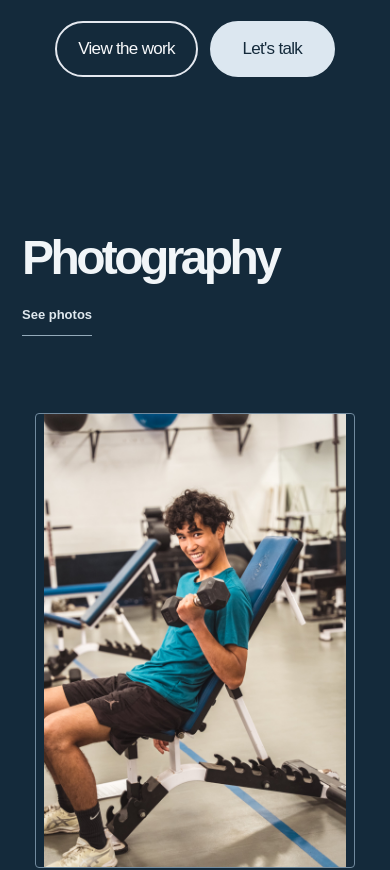
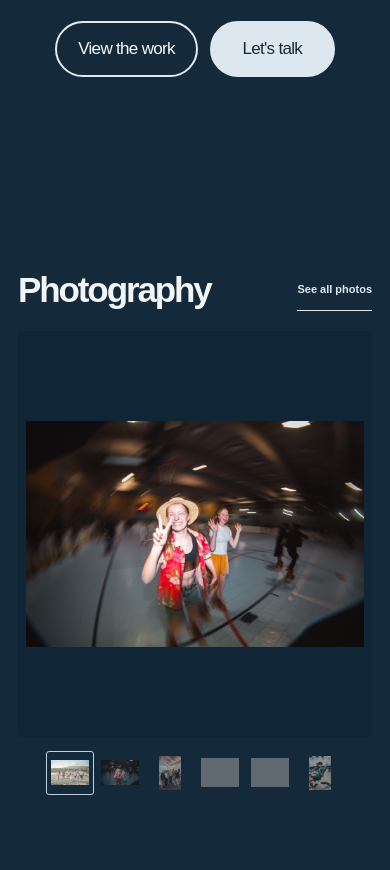
Before and after one commit to aidanmccormick1/mccormick-media, a website built with Parcel: page index.html in a window 390 px wide. Shown: the part 711-1581 px from the top of the page. Built offline with nearby package versions, Linux system fonts and the light colour scheme; grey boxes are pictures that could not be loaded.

Commit message:
Add featured photography carousel to homepage

```diff
--- a/app.js
+++ b/app.js
@@ -1,6 +1,7 @@
 import { archivePhotos as originalArchivePhotos } from '/data/photo-archive.js';
 const wallOrder = [0,18,9,25,4,22,11,2,1,27,15,3,12,20,8,5,6,23,16,10,7,26,14,21,13,24,17,19];
 const archivePhotos = wallOrder.map(index => originalArchivePhotos[index]);
+const featuredPhotos = [0,1,12,2,3,25].map(index => originalArchivePhotos[index]);
 const images = {
   kayak:'/img/F2025_KAYAKING_-16.jpg',
   hallowheels:'/img/F25_Hallowheels_All_-21.jpg',
@@ -54,7 +55,7 @@ const sceneIcons = {
 };
 function home(){return `<main class="experience">
 <section class="opening-scene scene group-inspired" id="overview"><div class="hero-composition"><div class="hero-grid" aria-hidden="true"><span>+</span><span>+</span><span>+</span><span>+</span></div><div class="opening-image">${photo(images.kayak,'People with kayaks on the coast','hero-still',true)}</div><a class="floating-project project-left" href="#image-studies" aria-label="Photography"><span class="project-icon">${sceneIcons.camera}</span><strong>Photo</strong></a><a class="floating-project project-right" href="#digital" aria-label="Web projects"><span class="project-icon">${sceneIcons.web}</span><strong>Web</strong></a><a class="floating-film" href="#moving-image" aria-label="Browse films">Film</a></div><div class="opening-copy"><h1><span>PHOTO.</span><span>FILM.</span><span>WEB.</span></h1><div class="hero-actions"><a class="hero-pill hero-pill-outline" href="/pages/work/">View the work</a><a class="hero-pill hero-pill-solid" href="/pages/contact/">Let's talk</a></div></div></section>
-<section class="field-stage scene" id="image-studies" aria-label="Featured photography"><div class="field-copy"><h2>Photography</h2><a class="scene-link photo-archive-link" href="/pages/work/#photography">See photos</a></div><div class="field-photo-wrap">${photo(images.athlete,imageDescriptions.athlete,'field-photo active')}</div></section>
+<section class="field-stage scene" id="image-studies" aria-label="Featured photography"><div class="field-copy"><h2>Photography</h2><a class="scene-link photo-archive-link" href="/pages/work/#photography">See all photos</a></div><div class="featured-gallery"><div class="featured-rail" tabindex="0" role="region" aria-label="Featured photographs. Swipe or use left and right arrow keys to browse.">${featuredPhotos.map((image,i)=>`<div class="featured-slide" role="group" aria-label="Photograph ${i+1} of ${featuredPhotos.length}"><img src="${image.src}" alt="${escapeHTML(image.alt)}" width="${image.width}" height="${image.height}" loading="lazy" decoding="async"></div>`).join('')}</div><nav class="featured-thumbnails" aria-label="Choose a photograph">${featuredPhotos.map((image,i)=>`<button type="button" data-featured-photo="${i}" aria-label="Show ${escapeHTML(image.alt)}" ${i===0?'aria-current="true"':''}><img src="${image.src}" alt="" width="${image.width}" height="${image.height}" loading="lazy" decoding="async"></button>`).join('')}</nav></div></section>
 <section class="film-scene scene embedded-film-scene" id="moving-image"><div class="scene-copy"><h2>Stories<br><i>in motion.</i></h2><a href="/pages/work/#film" class="scene-link">All films</a></div>${filmPlayer(films[0])}</section>
 <section class="web-scene scene" id="digital"><div class="web-scene-intro" data-reveal><h2>Out in<br><i>the world.</i></h2><a class="scene-link" href="/pages/web-design/">All web projects</a></div>${sitePreview(websites[0],0)}</section>
 <section class="closing-scene scene" id="next-project"><h2>What are<br><i>you making?</i></h2><a class="scene-link" href="/pages/contact/">Tell me about it</a></section>
@@ -103,6 +104,43 @@ const reducedMotion = matchMedia('(prefers-reduced-motion: reduce)');
 let motionOff = reducedMotion.matches;
 document.body.classList.toggle('motion-off', motionOff);
 reducedMotion.addEventListener('change', event => {motionOff = event.matches; document.body.classList.toggle('motion-off', motionOff); renderMotion();});
+const featuredRail = document.querySelector('.featured-rail');
+if(featuredRail) {
+ const stage=featuredRail.closest('.field-stage'), slides=[...featuredRail.children], thumbnails=[...stage.querySelectorAll('[data-featured-photo]')];
+ let selected=0, previewSteps=0, timer, inView=false, hovered=false, interacted=false, scrollFrame;
+ const stopPreview=()=>{clearTimeout(timer);};
+ const updateSelection=()=>{
+  scrollFrame=null;
+  selected=Math.max(0,Math.min(slides.length-1,Math.round(featuredRail.scrollLeft/featuredRail.clientWidth)));
+  thumbnails.forEach((button,i)=>{if(i===selected)button.setAttribute('aria-current','true');else button.removeAttribute('aria-current');});
+ };
+ const showPhoto=index=>{
+  const target=Math.max(0,Math.min(slides.length-1,index));
+  featuredRail.scrollTo({left:target*featuredRail.clientWidth,behavior:'instant'});
+  if(!motionOff)slides[target].animate([{opacity:.4},{opacity:1}],{duration:280,easing:'ease-out'});
+ };
+ const schedulePreview=()=>{
+  stopPreview();
+  if(!inView||hovered||interacted||motionOff||document.hidden||previewSteps>=2)return;
+  timer=setTimeout(()=>{previewSteps++;showPhoto(selected+1);schedulePreview();},1900);
+ };
+ const takeControl=()=>{interacted=true;stopPreview();};
+ thumbnails.forEach((button,i)=>button.addEventListener('click',()=>{takeControl();showPhoto(i);}));
+ featuredRail.addEventListener('keydown',event=>{
+  if(!['ArrowLeft','ArrowRight','Home','End'].includes(event.key))return;
+  event.preventDefault();takeControl();showPhoto(event.key==='Home'?0:event.key==='End'?slides.length-1:selected+(event.key==='ArrowRight'?1:-1));
+ });
+ featuredRail.addEventListener('scroll',()=>{if(!scrollFrame)scrollFrame=requestAnimationFrame(updateSelection);},{passive:true});
+ featuredRail.addEventListener('pointerdown',takeControl,{passive:true});
+ featuredRail.addEventListener('wheel',takeControl,{passive:true});
+ stage.addEventListener('focusin',takeControl);
+ stage.addEventListener('pointerenter',()=>{hovered=true;stopPreview();});
+ stage.addEventListener('pointerleave',()=>{hovered=false;schedulePreview();});
+ document.addEventListener('visibilitychange',schedulePreview);
+ reducedMotion.addEventListener('change',schedulePreview);
+ window.addEventListener('resize',()=>featuredRail.scrollTo({left:selected*featuredRail.clientWidth,behavior:'instant'}));
+ new IntersectionObserver(entries=>{inView=entries[0].isIntersecting;schedulePreview();},{threshold:.55}).observe(featuredRail);
+}
 const revealTargets = document.querySelectorAll('[data-reveal], .page-heading, .gallery-figure, .list-row, .about-layout, .contact-layout, .contact-line');
 const revealObserver = new IntersectionObserver(entries => entries.forEach(entry => {if (entry.isIntersecting) {if (!motionOff) entry.target.animate([{opacity:0, transform:'translateY(70px) rotateX(5deg)'},{opacity:1, transform:'translateY(0) rotateX(0)'}], {duration:850,easing:'cubic-bezier(.16,1,.3,1)'}); revealObserver.unobserve(entry.target);}}), {threshold:.12});
 revealTargets.forEach(element => revealObserver.observe(element));
--- a/styles.css
+++ b/styles.css
@@ -209,30 +209,34 @@ body{background:#142a3b;color:#f1f5f8}a:focus-visible,button:focus-visible,input
 
 .about-photo img{height:auto;aspect-ratio:1;object-fit:cover}
 
-/* Give the portrait its own proportion so the subject stays fully in frame. */
-.page-home .field-stage{
- max-width:none;width:min(1540px,calc(100% - 8vw));margin:0 auto;padding:7svh clamp(24px,7vw,110px);
- display:grid;grid-template-columns:minmax(0,1fr) minmax(320px,.92fr);align-items:center;gap:clamp(28px,7vw,110px);
- background:#142a3b;
-}
-.page-home .field-copy{align-self:center}
-.page-home .field-copy h2{margin:0 0 26px;font-family:Arial,Helvetica,sans-serif;font-size:clamp(54px,8vw,118px);font-weight:900;line-height:.88;letter-spacing:-.075em;color:#f1f5f8}
-.page-home .field-copy .scene-link{display:inline-block;margin:0;color:#e0e9ef;font-size:14px;border-bottom:1px solid #94aaba;padding-bottom:5px}
-.page-home .field-photo-wrap{
- width:min(100%,560px);height:min(76svh,780px);min-height:0;margin:0 auto;aspect-ratio:2/3;
- border:1px solid #718a9e;border-radius:4px;background:transparent;overflow:hidden;
-}
-.page-home .field-photo{width:100%;height:100%;object-fit:contain;object-position:center;background:transparent;transform:none!important}
-.page-home .field-photo.active{transform:none!important}
+/* Keep complete photographs in a quiet, swipeable stage. */
+.page-home .field-stage{max-width:none;width:100%;margin:0;padding:7svh clamp(22px,6vw,100px);display:flex;flex-direction:column;justify-content:center;gap:24px;background:#142a3b}
+.page-home .field-copy{width:100%;max-width:1200px;display:flex;align-items:baseline;justify-content:space-between;gap:24px;margin:0 auto}
+.page-home .field-copy h2{margin:0;font-family:Arial,Helvetica,sans-serif;font-size:clamp(38px,5vw,68px);font-weight:800;line-height:1;letter-spacing:-.06em;color:#f1f5f8}
+.page-home .field-copy .scene-link{margin:0;flex-shrink:0;font-size:13px;color:#e0e9ef}
+.featured-gallery{width:100%;max-width:1200px;min-width:0;margin:0 auto}
+.featured-rail{position:relative;display:flex;overflow-x:auto;overflow-y:hidden;width:100%;height:clamp(280px,61svh,720px);scroll-snap-type:x mandatory;scroll-behavior:smooth;scrollbar-width:none;overscroll-behavior-x:contain;border-radius:4px;background:#102536}
+.featured-rail::-webkit-scrollbar{display:none}
+.featured-rail:focus-visible{outline:2px solid #edf4f9;outline-offset:5px}
+.featured-slide{flex:0 0 100%;min-width:0;height:100%;padding:12px;scroll-snap-align:center;scroll-snap-stop:always}
+.featured-slide img{width:100%;height:100%;object-fit:contain;user-select:none}
+.featured-thumbnails{display:flex;justify-content:center;gap:8px;margin-top:18px}
+.featured-thumbnails button{display:grid;place-items:center;width:64px;height:52px;padding:4px;border:1px solid transparent;border-radius:3px;background:transparent;opacity:.55;transition:opacity .2s,border-color .2s}
+.featured-thumbnails button img{width:100%;height:100%;min-height:0;object-fit:contain;pointer-events:none}
+.featured-thumbnails button:hover,.featured-thumbnails button:focus-visible,.featured-thumbnails button[aria-current]{opacity:1;border-color:#bfd0de}
 @media(max-width:790px){
- .page-home .field-stage{width:100%;padding:110px 7vw 8svh;grid-template-columns:1fr;gap:24px;justify-items:center}
- .page-home .field-copy{width:min(100%,520px)}
- .page-home .field-copy h2{font-size:clamp(48px,10vw,76px);margin-bottom:13px}
- .page-home .field-copy .scene-link{font-size:13px}
- .page-home .field-photo-wrap{width:min(76vw,440px);height:min(58svh,580px);min-height:340px}
+ .page-home .field-stage{padding:65px 24px;gap:22px}
+ .featured-rail{height:clamp(280px,48svh,480px)}
+ .featured-thumbnails{gap:5px;margin-top:14px}
+ .featured-thumbnails button{width:54px;height:48px}
 }
 @media(max-width:420px){
- .page-home .field-stage{padding:98px 22px 55px;gap:18px}
- .page-home .field-photo-wrap{width:min(82vw,380px);height:54svh;min-height:320px}
+ .page-home .field-stage{padding:52px 18px;gap:20px}
+ .page-home .field-copy{align-items:center;gap:14px}
+ .page-home .field-copy h2{font-size:35px}
+ .page-home .field-copy .scene-link{font-size:11px}
+ .featured-thumbnails{gap:2px}
+ .featured-thumbnails button{width:48px;height:44px}
+ .featured-slide{padding:8px}
 }
-@media(prefers-reduced-motion:reduce){.page-home .field-photo{transition:none}}
+@media(prefers-reduced-motion:reduce){.featured-rail{scroll-behavior:auto}.featured-thumbnails button{transition:none}}
```
Also changed, not shown: DESIGN.md (+7 -6 lines).
